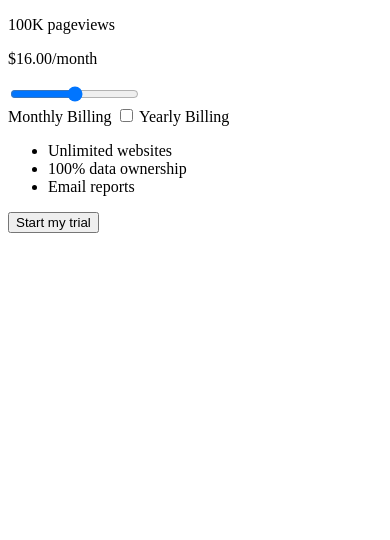
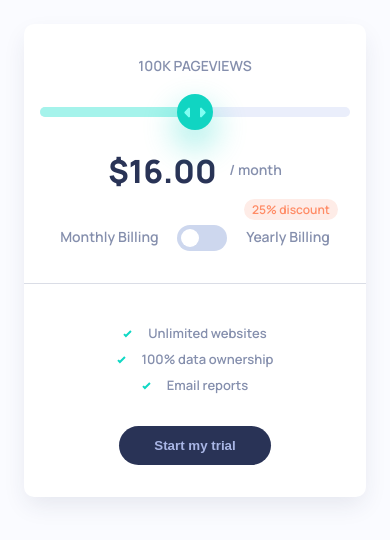
Before and after one commit to abedfetrat/interactive-pricing-component, a plain HTML site: page index.html in a window 390 px wide. Drawn offline with Linux system fonts and the light colour scheme.

Commit message:
add mobile styles and slider functionallity

```diff
--- a/index.html
+++ b/index.html
@@ -12,36 +12,45 @@
       href="./images/favicon-32x32.png"
     />
 
+    <!-- Google Fonts -->
+    <link rel="preconnect" href="https://fonts.googleapis.com" />
+    <link rel="preconnect" href="https://fonts.gstatic.com" crossorigin />
+    <link
+      href="https://fonts.googleapis.com/css2?family=Manrope:wght@600;800&display=swap"
+      rel="stylesheet"
+    />
+
+    <!-- Custom stylesheets -->
+    <link rel="stylesheet" href="style.css" />
+
+    <!-- Scripts -->
+    <script src="./script.js" defer></script>
+
     <title>Frontend Mentor | Interactive pricing component</title>
-
-    <!-- Feel free to remove these styles or customise in your own stylesheet 👍 -->
-    <style>
-      .attribution {
-        font-size: 11px;
-        text-align: center;
-      }
-      .attribution a {
-        color: hsl(228, 45%, 44%);
-      }
-    </style>
   </head>
   <body>
     <main class="pricing-component">
       <form>
-        <div class="pricing-component-header">
+        <div class="pricing-component-main">
           <p class="pageviews-wrap">
             <span class="pageviews">100K</span> pageviews
           </p>
-          <p class="price-wrap">
-            <span class="price">$16.00</span>/month
-          </p>
-        </div>
-        <div class="pricing-component-main">
-          <input id="pageviews-slider" type="range" name="pageviews" min="1" max="5"/>
-          <div class="yearly-billing">
-            <span>Monthly Billing</span>
-            <input id="yearly-billing-switch" type="checkbox" name="yearly-billing" />
-            <span>Yearly Billing</span>
+          <div class="slider-wrap">
+            <input id="slider" type="range" name="pageviews" min="0" max="4" />
+            <div class="slider-track"><div class="fill"></div></div>
+          </div>
+          <p class="price-wrap"><span class="price">$16.00</span> / month</p>
+          <div class="billing-type">
+            <div class="billing-switch-wrap">
+              <span>Monthly Billing</span>
+              <input
+                id="billing-switch"
+                type="checkbox"
+                name="yearly-billing"
+              />
+              <span>Yearly Billing</span>
+            </div>
+            <span class="discount">25% discount</span>
           </div>
         </div>
         <div class="pricing-component-footer">
@@ -50,13 +59,12 @@
             <li>100% data ownership</li>
             <li>Email reports</li>
           </ul>
-          <input id="submit" type="submit" value="Start my trial"/>
+          <input id="submit" type="submit" value="Start my trial" />
         </div>
       </form>
-      </div>
     </main>
 
-<!--     <footer class="attribution">
+    <!--     <footer class="attribution">
       Challenge by
       <a href="https://www.frontendmentor.io?ref=challenge" target="_blank"
         >Frontend Mentor</a
--- /dev/null
+++ b/script.js
@@ -0,0 +1,14 @@
+/* Slider functionallity */
+const slider = document.querySelector('#slider');
+const sliderTrack = document.querySelector('.slider-track');
+const sliderFill = sliderTrack.querySelector('.fill');
+
+slider.addEventListener('input', updateSliderFill);
+
+function updateSliderFill() {
+    const value = slider.value;
+    const step = 100 / slider.max;
+    sliderFill.style.width = `${value * step + "%"}`;
+}
+
+updateSliderFill();
--- /dev/null
+++ b/style.css
@@ -0,0 +1,213 @@
+*,
+*::before,
+*::after {
+  box-sizing: border-box;
+  margin: 0;
+  padding: 0;
+}
+
+body {
+  display: grid;
+  place-items: center;
+  padding: 24px;
+  background-color: hsl(230, 100%, 99%);
+  font-family: "Manrope", sans-serif;
+  font-weight: 600;
+  font-size: 14px;
+  color: hsl(225, 20%, 60%);
+}
+
+.pricing-component {
+  width: min(100%, 600px);
+  padding: 32px 16px;
+  background-color: hsl(0, 0%, 100%);
+  border-radius: 10px;
+  box-shadow: 0px 10px 25px -3px hsla(227, 35%, 25%, 0.1);
+}
+
+.pricing-component-main {
+  display: flex;
+  flex-direction: column;
+  align-items: center;
+  row-gap: 32px;
+}
+
+.pageviews-wrap {
+  text-transform: uppercase;
+}
+
+.slider-wrap {
+  position: relative;
+  width: 100%;
+}
+
+#slider {
+  position: absolute;
+  top: 0;
+  left: 0;
+  z-index: 2;
+  width: 100%;
+  height: 10px;
+  border-radius: 5px;
+  background-color: transparent;
+  -webkit-appearance: none;
+  -moz-appearance: none;
+  appearance: none;
+}
+
+.slider-track {
+  width: 100%;
+  height: 10px;
+  border-radius: 5px;
+  background-color: hsl(224, 65%, 95%);
+}
+
+.slider-track > .fill {
+  width: 0;
+  height: 100%;
+  border-radius: 5px;
+  background-color: hsl(174, 77%, 80%);
+}
+
+#slider::-webkit-slider-thumb {
+  appearance: none;
+  width: 36px;
+  height: 36px;
+  border-radius: 50%;
+  background-color: hsl(174, 86%, 45%);
+  background-image: url(./images/icon-slider.svg);
+  background-size: 22px 13px;
+  background-repeat: no-repeat;
+  background-position: center center;
+  box-shadow: 0px 15px 30px 5px hsla(174, 86%, 45%, 0.3);
+}
+
+#slider::-moz-range-thumb {
+  width: 36px;
+  height: 36px;
+  border: none;
+  border-radius: 50%;
+  background-color: hsl(174, 86%, 45%);
+  background-image: url(./images/icon-slider.svg);
+  background-size: 22px 13px;
+  background-repeat: no-repeat;
+  background-position: center center;
+  box-shadow: 0px 15px 30px 5px hsla(174, 86%, 45%, 0.3);
+}
+
+.price {
+  margin-right: 10px;
+  vertical-align: middle;
+  font-size: 32px;
+  font-weight: 800;
+  color: hsl(227, 35%, 25%);
+}
+
+.billing-type {
+  position: relative;
+}
+
+#billing-switch {
+  position: relative;
+  appearance: none;
+  width: 50px;
+  height: 26px;
+  margin-inline: 16px;
+  border-radius: 50px;
+  background-color: hsl(223, 50%, 87%);
+  vertical-align: middle;
+}
+
+#billing-switch:checked {
+  background-color: hsl(174, 77%, 80%);
+}
+
+#billing-switch::after {
+  content: "";
+  position: absolute;
+  top: 0;
+  left: 0;
+  z-index: 2;
+  display: block;
+  width: 18px;
+  height: 18px;
+  margin: 4px;
+  border-radius: 50%;
+  background-color: #fff;
+}
+
+#billing-switch:checked::after {
+  left: initial;
+  right: 0;
+}
+
+.discount {
+  position: absolute;
+  top: -5px;
+  transform: translateY(-100%);
+  right: -8px;
+  padding: 2px 8px;
+  border-radius: 50px;
+  background-color: hsl(14, 92%, 95%);
+  color: hsl(15, 100%, 70%);
+  font-size: 12px;
+}
+
+@media screen and (min-width: 768px) {
+  .discount {
+    position: absolute;
+    top: 0;
+    right: 0;
+    transform: translate(calc(100% + 5px), 0);
+  }
+}
+
+.pricing-component-footer {
+  display: flex;
+  flex-direction: column;
+  align-items: center;
+  row-gap: 32px;
+  margin-inline: -16px;
+  margin-top: 32px;
+  padding: 32px 32px 0px;
+  border-top: 1px solid hsl(225, 20%, 60%, 0.3);
+}
+
+.features {
+  margin: 0;
+  list-style: none;
+}
+
+.features li {
+  margin-top: 8px;
+  font-size: 13px;
+  text-align: center;
+}
+
+.features li::before {
+  content: "";
+  display: inline-block;
+  width: 9px;
+  height: 8px;
+  margin-right: 16px;
+  background-image: url(./images/icon-check.svg);
+  background-size: cover;
+}
+
+#submit {
+  padding: 12px 35px;
+  border: none;
+  border-radius: 50px;
+  background-color: hsl(227, 35%, 25%);
+  color: hsl(227, 53%, 78%);
+  font-weight: 800;
+}
+
+/* .attribution {
+  font-size: 11px;
+  text-align: center;
+}
+.attribution a {
+  color: hsl(228, 45%, 44%);
+}
+ */
```
